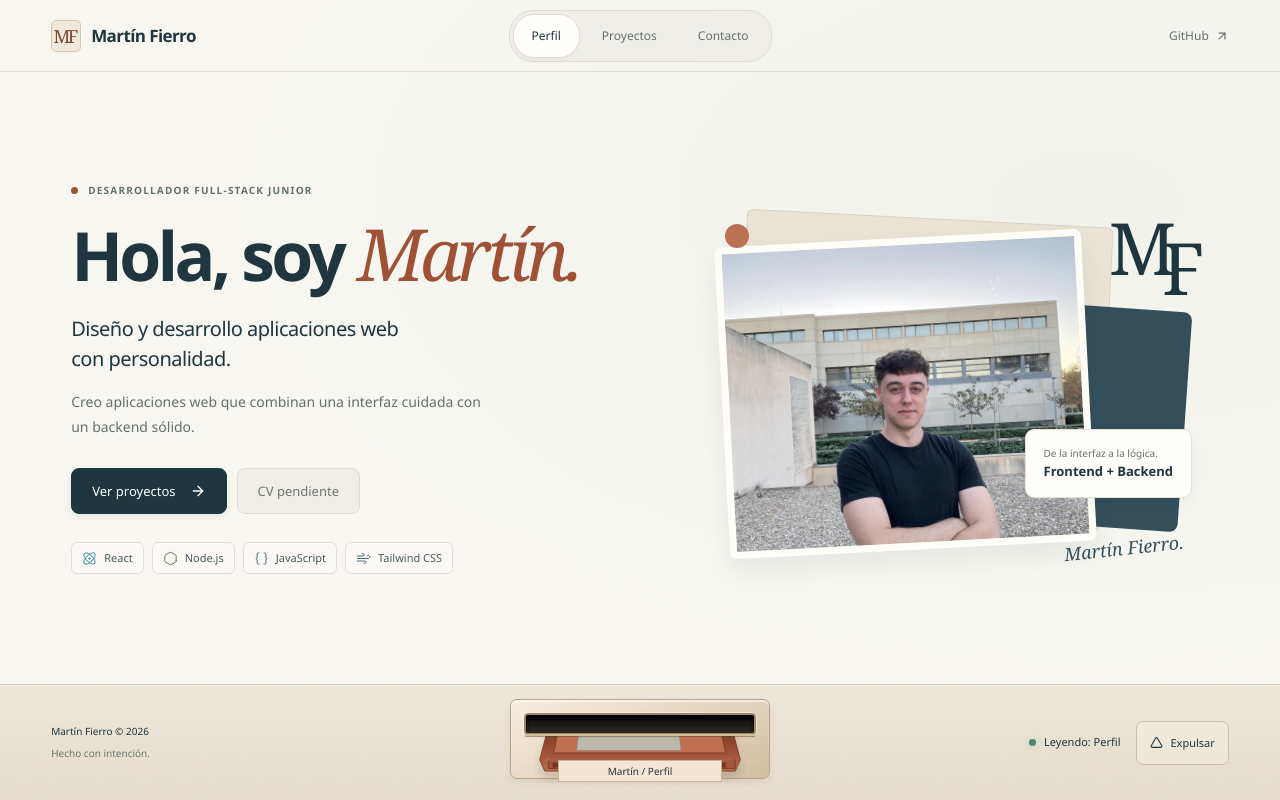
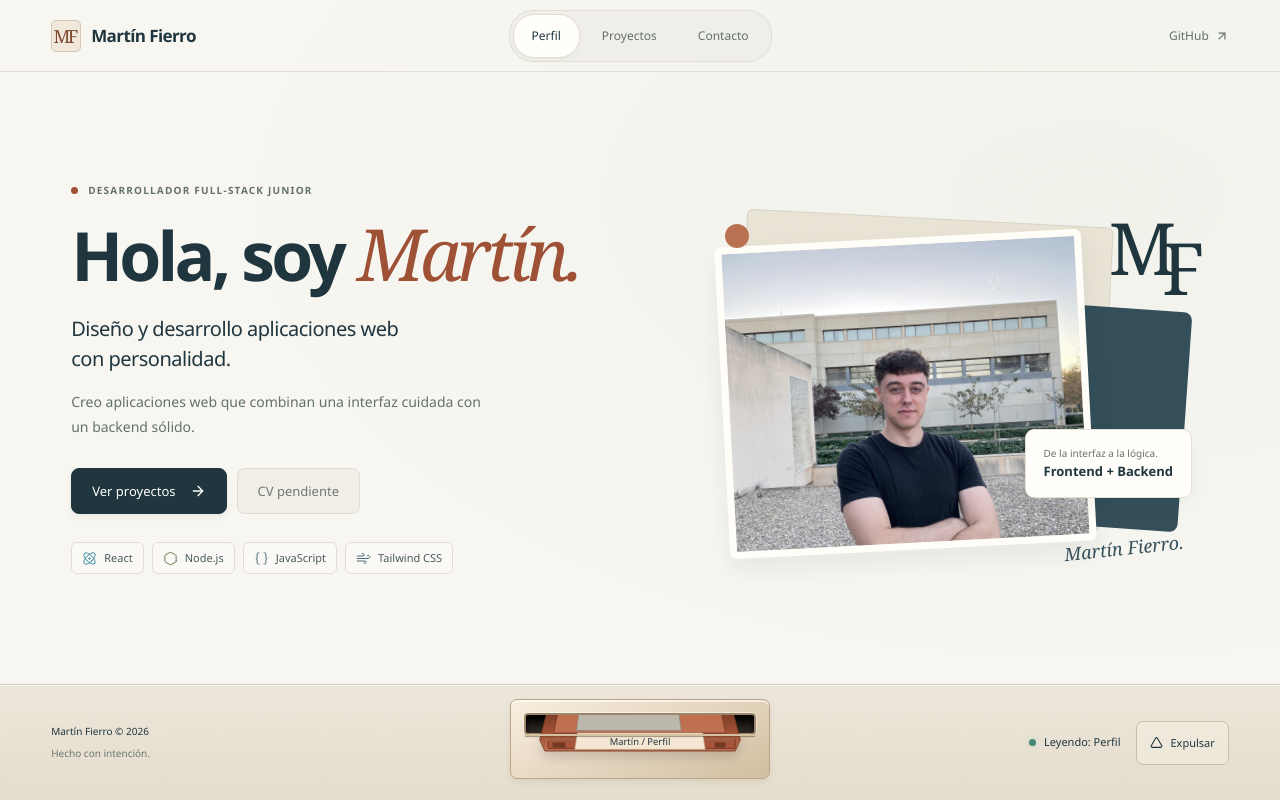
Before and after one commit to martiinfiierro2/Portafolio, a React (Vite) app: page / in a window 1280 px wide. Built offline with nearby package versions, Linux system fonts and the light colour scheme.

Commit message:
Align floppy insertion with the reader slot

```diff
--- a/src/components/portfolio/FloppyDisk.jsx
+++ b/src/components/portfolio/FloppyDisk.jsx
@@ -35,6 +35,17 @@ export default function FloppyDisk({ disk, compact = false }) {
         <path d="M10 43h220" stroke="#fff" strokeOpacity=".3" />
         <rect x="18" y="46" width="15" height="6" fill={dark} />
         <rect x="207" y="46" width="13" height="6" fill={dark} />
+        <path d="M47 35h146l3 19H44Z" fill="#f3e7d4" stroke="#c8b597" strokeWidth=".7" />
+        <text
+          x="120"
+          y="49"
+          textAnchor="middle"
+          fontSize="11"
+          fill="#253340"
+          fontFamily="'Segoe UI', system-ui, sans-serif"
+        >
+          {disk.id === 'profile' ? 'Martín / Perfil' : disk.title}
+        </text>
       </svg>
     );
   return (
--- a/src/components/portfolio/FloppyPortfolio.jsx
+++ b/src/components/portfolio/FloppyPortfolio.jsx
@@ -6,6 +6,9 @@ import { ProfileView, CollectionView, ProjectView } from './FloppyViews';
 import FloppyDisk from './FloppyDisk';
 import { disks } from '../../data/disks';
 import './floppy.css';
+
+const insertedPosition = { y: -12, opacity: 1 };
+const ejectedPosition = { y: 16, opacity: 0 };
 
 export default function FloppyPortfolio() {
   const [view, setView] = useState('profile');
@@ -120,19 +123,20 @@ export default function FloppyPortfolio() {
           <div className="floppy-slot" aria-hidden="true">
             <div className="floppy-slot-housing" />
             <div className="floppy-slot-mouth" />
+            <div className="floppy-slot-channel">
               {disk && (
                 <Motion.div
-                key={`${disk.id}-${phase === 'inserting' ? 'insert' : 'rest'}`}
+                  key={disk.id}
                   className="floppy-loaded"
-                initial={phase === 'inserting' ? { y: 45, opacity: 0 } : false}
-                animate={phase === 'ejecting' ? { y: 45, opacity: 0 } : { y: 0, opacity: 1 }}
+                  initial={phase === 'inserting' ? ejectedPosition : false}
+                  animate={phase === 'ejecting' ? ejectedPosition : insertedPosition}
                   transition={{ duration: reduced ? 0 : 0.32, ease: [0.22, 1, 0.36, 1] }}
                   onAnimationComplete={completeAnimation}
                 >
                   <FloppyDisk disk={disk} compact />
-                <span>{disk.id === 'profile' ? 'Martín / Perfil' : disk.title}</span>
                 </Motion.div>
               )}
+            </div>
             <div className="floppy-slot-lip" />
           </div>
           <div className="floppy-console-status">
--- a/src/components/portfolio/floppy.css
+++ b/src/components/portfolio/floppy.css
@@ -720,7 +720,7 @@ body:has(.floppy-portfolio),
 }
 .floppy-slot-mouth {
   position: absolute;
-  z-index: 2;
+  z-index: 1;
   top: 14px;
   left: 14px;
   right: 14px;
@@ -743,28 +743,23 @@ body:has(.floppy-portfolio),
 }
 .floppy-loaded {
   position: absolute;
-  z-index: 1;
-  left: 24px;
-  top: 24px;
-  width: calc(100% - 48px);
+  left: 9px;
+  top: 0;
+  width: calc(100% - 18px);
   height: 60px;
-  overflow: hidden;
 }
 .floppy-loaded .floppy-disk {
   width: 100%;
   height: 60px;
 }
-.floppy-loaded > span {
+.floppy-slot-channel {
   position: absolute;
-  top: 37px;
-  left: 24px;
-  right: 24px;
-  padding: 4px;
-  border: 1px solid #c8b597;
-  background: #f3e7d4;
-  text-align: center;
-  color: #253340;
-  font: 10px/1.2 var(--floppy-ui);
+  z-index: 2;
+  top: 16px;
+  left: 15px;
+  right: 15px;
+  bottom: 0;
+  overflow: hidden;
 }
 .floppy-reading {
   min-width: 0;
```
Lines whose indentation alone changed are shown as unchanged.
